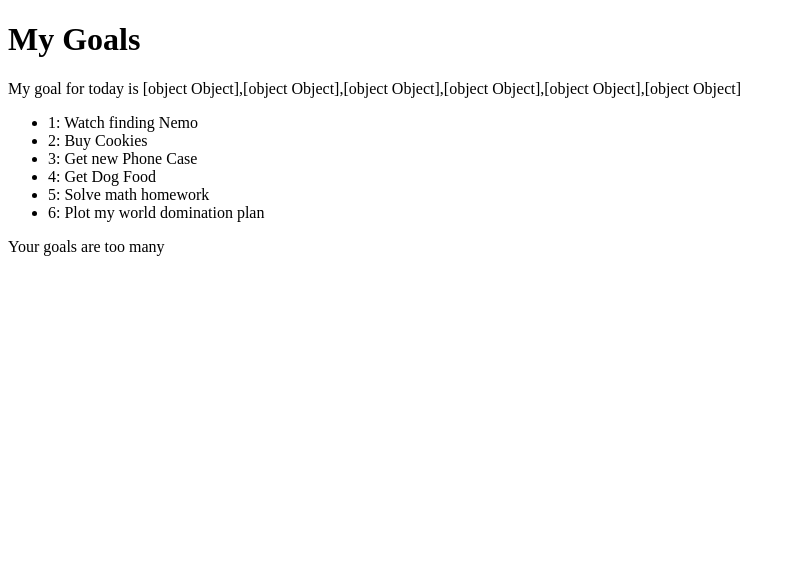
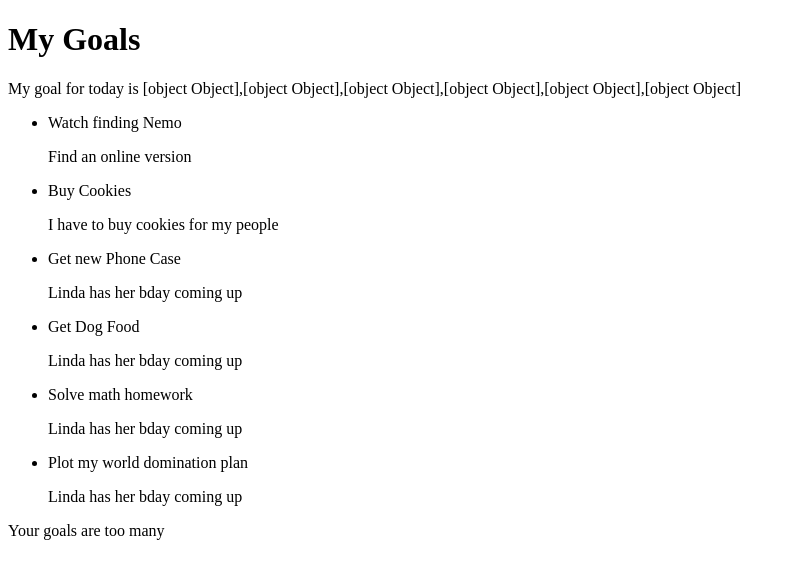
Before and after one commit to John-Njau/Goals, an Angular app: page / in a window 1280 px wide. Shown: the top 578 px of the page, without its empty margins (0-795 px from the left). Built offline with nearby package versions, Linux system fonts and the light colour scheme.

Commit message:
ft: input property binding from goal to goal-detail component

```diff
--- a/src/app/app.module.ts
+++ b/src/app/app.module.ts
@@ -4,11 +4,13 @@
 import { AppRoutingModule } from './app-routing.module';
 import { AppComponent } from './app.component';
 import { GoalComponent } from './goal/goal.component';
+import { GoalDetailComponent } from './goal-detail/goal-detail.component';
 
 @NgModule({
   declarations: [
     AppComponent,
-    GoalComponent
+    GoalComponent,
+    GoalDetailComponent
   ],
   imports: [
     BrowserModule,
--- /dev/null
+++ b/src/app/goal-detail/goal-detail.component.html
@@ -0,0 +1 @@
+<p>{{goal.description}}</p>
--- /dev/null
+++ b/src/app/goal-detail/goal-detail.component.ts
@@ -0,0 +1,17 @@
+import { Component, OnInit, Input } from '@angular/core';
+import { Goal } from '../goal'
+
+@Component({
+  selector: 'app-goal-detail',
+  templateUrl: './goal-detail.component.html',
+  styleUrls: ['./goal-detail.component.css']
+})
+export class GoalDetailComponent implements OnInit {
+
+  @Input() goal!: Goal;
+  constructor() { }
+
+  ngOnInit() {
+  }
+
+}
--- a/src/app/goal/goal.component.html
+++ b/src/app/goal/goal.component.html
@@ -6,7 +6,8 @@
     <ul>
       <!-- looping over the goals array and embedding each goal to a ul>li -->
       <li *ngFor="let goal of goals">
-        {{goal.id}}: {{goal.name}}
+        {{goal.name}}
+        <app-goal-detail [goal]="goal"></app-goal-detail>
       </li>
     </ul>
     <p *ngIf="goals.length>5"> Your goals are too many</p>
```
Also changed, not shown: src/app/goal-detail/goal-detail.component.css (added), 1 other file (tests, documents, lock files or other folders).
